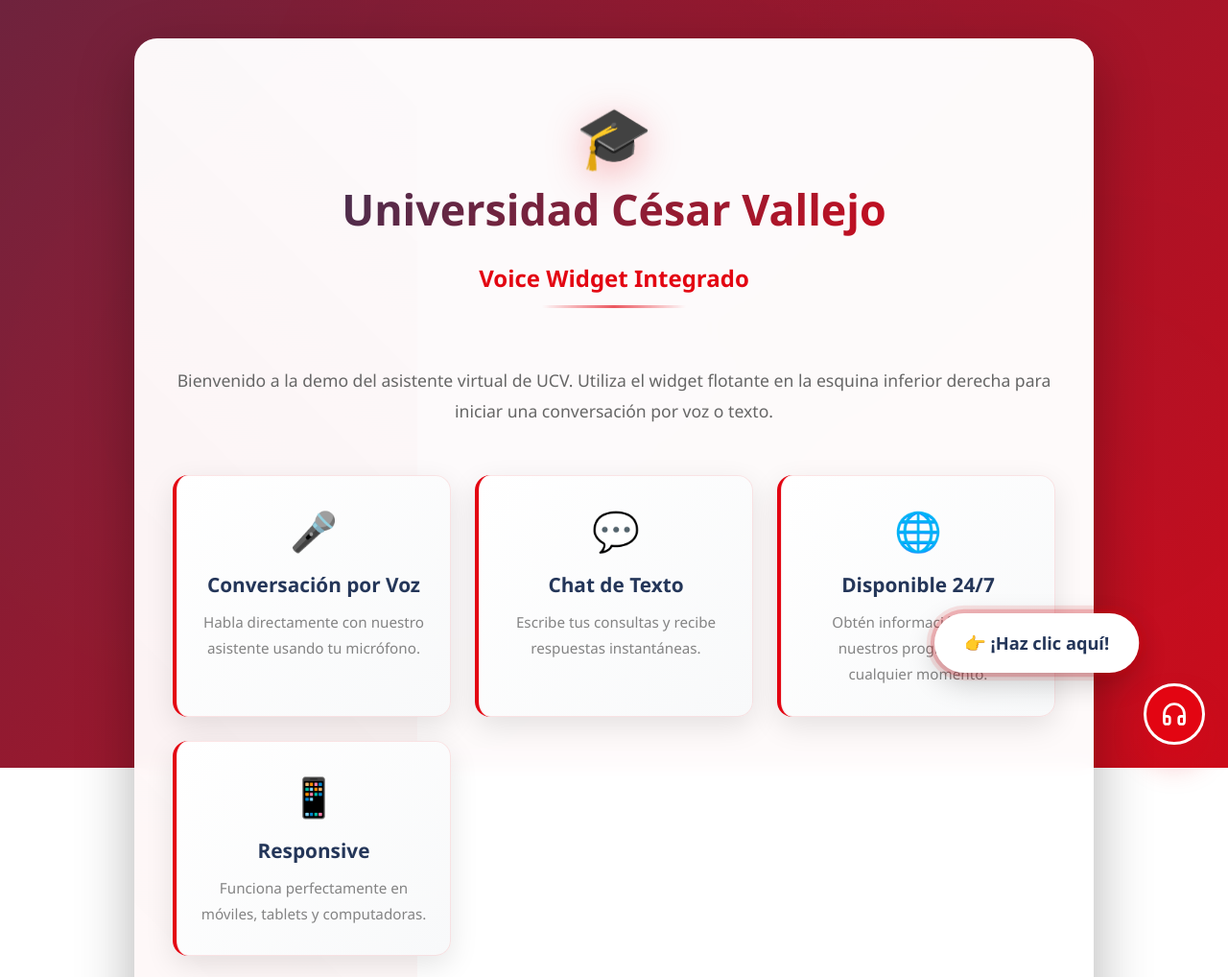
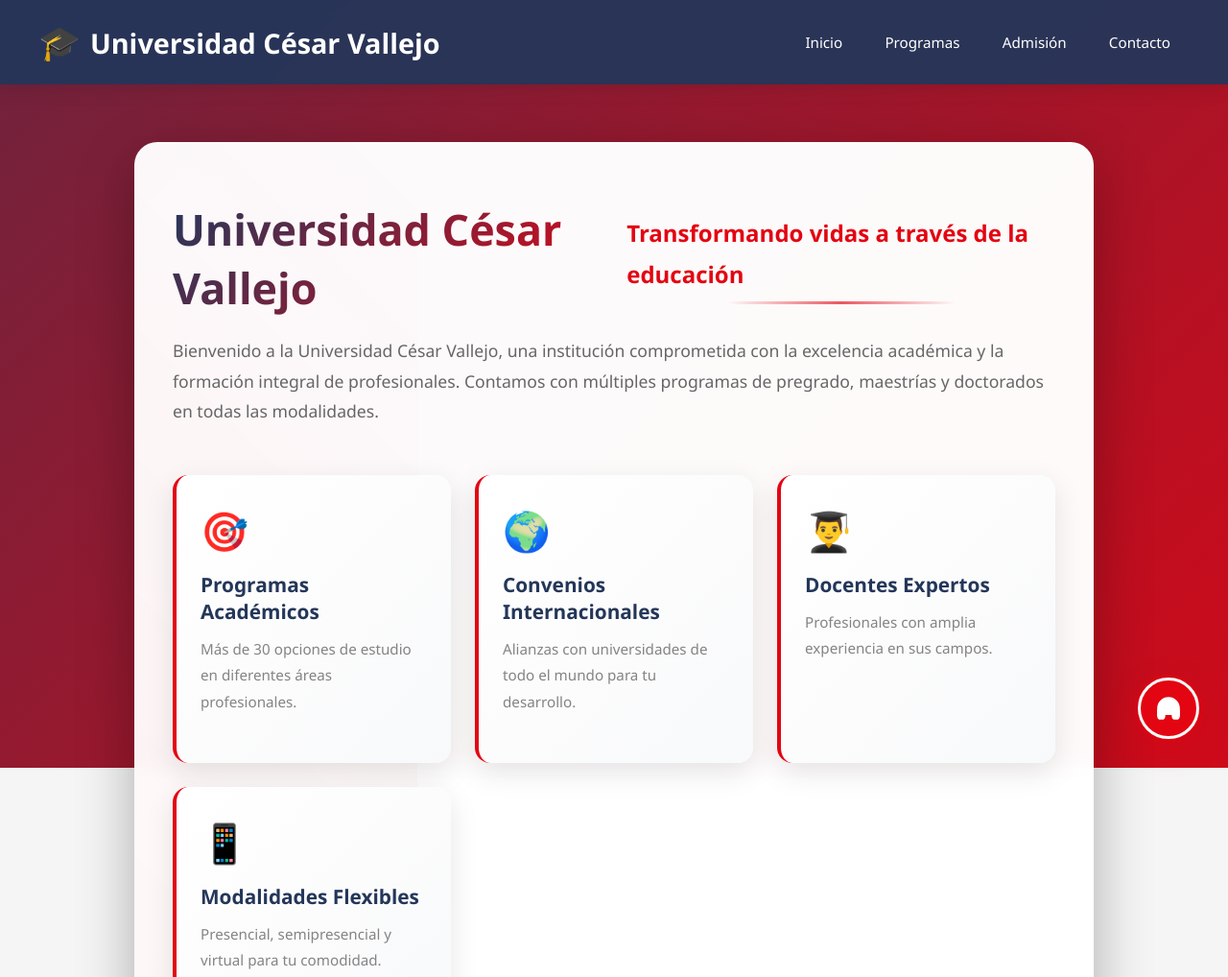
Before and after one commit to ferminarias/UCesarVallejos, a website built with Vite: page index.html in a window 1280 px wide. Shown: the top 1018 px of the page at 96% size. Built offline with nearby package versions, Linux system fonts and the light colour scheme; files whose address does not match are found by name.

Commit message:
Update index.html

```diff
--- a/index.html
+++ b/index.html
@@ -3,11 +3,8 @@
 <head>
     <meta charset="UTF-8">
     <meta name="viewport" content="width=device-width, initial-scale=1.0">
-    <title>Universidad César Vallejo - Voice Widget Demo</title>
-
-    <!-- AOS (Animate On Scroll) -->
+    <title>Universidad César Vallejo</title>
     <link href="https://unpkg.com/aos@2.3.1/dist/aos.css" rel="stylesheet">
-
     <style>
         * {
             margin: 0;
@@ -22,7 +19,7 @@
         body {
             font-family: 'Segoe UI', Tahoma, Geneva, Verdana, sans-serif;
             overflow-x: hidden;
-            position: relative;
+            background: #f5f5f5;
         }
 
         /* 🎬 PARALLAX BACKGROUND */
@@ -38,44 +35,80 @@
             animation: gradientShift 15s ease infinite;
         }
 
-        .parallax-layer-1,
-        .parallax-layer-2 {
-            position: absolute;
-            width: 100%;
-            height: 100%;
-            opacity: 0.1;
+        @keyframes gradientShift {
+            0%, 100% { background-position: 0% 50%; }
+            50% { background-position: 100% 50%; }
         }
 
-        .parallax-layer-1 {
-            background:
-                radial-gradient(circle at 20% 50%, rgba(255,255,255,0.1) 0%, transparent 50%),
-                radial-gradient(circle at 80% 80%, rgba(255,255,255,0.1) 0%, transparent 50%);
-            transform: translateZ(-100px) scale(2);
+        /* HEADER */
+        header {
+            background: rgba(36, 54, 89, 0.95);
+            backdrop-filter: blur(10px);
+            padding: 20px 40px;
+            position: sticky;
+            top: 0;
+            z-index: 100;
+            box-shadow: 0 4px 20px rgba(0, 0, 0, 0.1);
         }
 
-        .parallax-layer-2 {
-            background:
-                radial-gradient(circle at 50% 20%, rgba(227,5,18,0.2) 0%, transparent 50%),
-                radial-gradient(circle at 90% 60%, rgba(36,54,89,0.2) 0%, transparent 50%);
-            transform: translateZ(-50px) scale(1.5);
+        .header-content {
+            max-width: 1200px;
+            margin: 0 auto;
+            display: flex;
+            justify-content: space-between;
+            align-items: center;
         }
 
-        @keyframes gradientShift {
-            0%, 100% {
-                background-position: 0% 50%;
-            }
-            50% {
-                background-position: 100% 50%;
-            }
+        .logo {
+            font-size: 1.8rem;
+            font-weight: 700;
+            color: white;
+            display: flex;
+            align-items: center;
+            gap: 10px;
         }
 
-        /* MAIN CONTAINER */
+        .logo-icon {
+            font-size: 2.2rem;
+            animation: float 3s ease-in-out infinite;
+        }
+
+        @keyframes float {
+            0%, 100% { transform: translateY(0px); }
+            50% { transform: translateY(-10px); }
+        }
+
+        nav a {
+            color: white;
+            text-decoration: none;
+            margin: 0 20px;
+            font-size: 0.95rem;
+            transition: color 0.3s ease;
+            position: relative;
+        }
+
+        nav a::after {
+            content: '';
+            position: absolute;
+            bottom: -5px;
+            left: 0;
+            width: 0;
+            height: 2px;
+            background: #e30512;
+            transition: width 0.3s ease;
+        }
+
+        nav a:hover::after {
+            width: 100%;
+        }
+
+        /* MAIN CONTENT */
         .main-wrapper {
             min-height: 100vh;
             display: flex;
             align-items: center;
             justify-content: center;
-            padding: 40px 20px;
+            padding: 60px 20px;
             position: relative;
         }
 
@@ -83,17 +116,12 @@
             background: rgba(255, 255, 255, 0.98);
             backdrop-filter: blur(10px);
             border-radius: 24px;
-            box-shadow:
-                0 20px 60px rgba(0, 0, 0, 0.3),
-                0 0 0 1px rgba(255, 255, 255, 0.2) inset;
+            box-shadow: 0 20px 60px rgba(0, 0, 0, 0.3);
             padding: 60px 40px;
             max-width: 1000px;
             width: 100%;
-            text-align: center;
             position: relative;
             overflow: hidden;
-            transform-style: preserve-3d;
-            transition: transform 0.3s ease;
         }
 
         .container::before {
@@ -103,7 +131,7 @@
             left: 0;
             width: 100%;
             height: 100%;
-            background: linear-gradient(45deg, transparent 0%, rgba(227,5,18,0.03) 50%, transparent 100%);
+            background: linear-gradient(45deg, transparent 0%, rgba(227, 5, 18, 0.03) 50%, transparent 100%);
             animation: shimmer 3s ease-in-out infinite;
             pointer-events: none;
         }
@@ -113,33 +141,10 @@
             50% { transform: translateX(100%); }
         }
 
-        /* ✨ ANIMATED LOGO */
-        .logo {
-            margin-bottom: 40px;
-            position: relative;
-        }
-
-        .logo-icon {
-            font-size: 4rem;
-            display: inline-block;
-            animation: float 3s ease-in-out infinite;
-            filter: drop-shadow(0 10px 20px rgba(227,5,18,0.3));
-        }
-
-        @keyframes float {
-            0%, 100% {
-                transform: translateY(0px) rotate(0deg);
-            }
-            50% {
-                transform: translateY(-15px) rotate(5deg);
-            }
-        }
-
         h1 {
             color: #243659;
             font-size: 2.8rem;
             margin-bottom: 20px;
-            font-weight: 700;
             background: linear-gradient(135deg, #243659, #e30512);
             -webkit-background-clip: text;
             -webkit-text-fill-color: transparent;
@@ -183,15 +188,19 @@
             font-size: 1.1rem;
             line-height: 1.8;
             margin-bottom: 20px;
+            position: relative;
+            z-index: 1;
         }
 
-        /* 🌊 FEATURES GRID WITH HOVER EFFECTS */
+        /* FEATURES GRID */
         .features {
             display: grid;
             grid-template-columns: repeat(auto-fit, minmax(240px, 1fr));
             gap: 25px;
             margin-top: 50px;
             margin-bottom: 50px;
+            position: relative;
+            z-index: 1;
         }
 
         .feature {
@@ -203,9 +212,7 @@
             overflow: hidden;
             cursor: pointer;
             transition: all 0.4s cubic-bezier(0.175, 0.885, 0.32, 1.275);
-            box-shadow:
-                0 10px 30px rgba(0,0,0,0.1),
-                0 0 0 1px rgba(227,5,18,0.1) inset;
+            box-shadow: 0 10px 30px rgba(0, 0, 0, 0.1);
         }
 
         .feature::before {
@@ -215,7 +222,7 @@
             left: -100%;
             width: 100%;
             height: 100%;
-            background: linear-gradient(90deg, transparent, rgba(227,5,18,0.1), transparent);
+            background: linear-gradient(90deg, transparent, rgba(227, 5, 18, 0.1), transparent);
             transition: left 0.5s ease;
         }
 
@@ -225,9 +232,7 @@
 
         .feature:hover {
             transform: translateY(-10px) scale(1.02);
-            box-shadow:
-                0 20px 50px rgba(227,5,18,0.2),
-                0 0 0 2px rgba(227,5,18,0.3) inset;
+            box-shadow: 0 20px 50px rgba(227, 5, 18, 0.2);
             border-left-width: 6px;
         }
 
@@ -256,7 +261,6 @@
 
         .feature p {
             font-size: 0.95rem;
-            margin: 0;
             opacity: 0.8;
             transition: opacity 0.3s ease;
         }
@@ -265,7 +269,7 @@
             opacity: 1;
         }
 
-        /* ⚡ CTA WITH RIPPLE EFFECT */
+        /* CTA BUTTON */
         .cta {
             margin-top: 50px;
             padding: 35px 30px;
@@ -276,12 +280,13 @@
             overflow: hidden;
             cursor: pointer;
             transition: transform 0.3s ease, box-shadow 0.3s ease;
-            box-shadow: 0 15px 40px rgba(227,5,18,0.3);
+            box-shadow: 0 15px 40px rgba(227, 5, 18, 0.3);
+            z-index: 1;
         }
 
         .cta:hover {
             transform: translateY(-5px);
-            box-shadow: 0 25px 60px rgba(227,5,18,0.4);
+            box-shadow: 0 25px 60px rgba(227, 5, 18, 0.4);
         }
 
         .cta::before {
@@ -292,7 +297,7 @@
             width: 0;
             height: 0;
             border-radius: 50%;
-            background: rgba(255,255,255,0.2);
+            background: rgba(255, 255, 255, 0.2);
             transform: translate(-50%, -50%);
             transition: width 0.6s ease, height 0.6s ease;
         }
@@ -317,65 +322,7 @@
             font-size: 1.05rem;
         }
 
-        /* 📱 WIDGET INDICATOR WITH PULSE */
-        .widget-indicator {
-            position: fixed;
-            bottom: 100px;
-            right: 100px;
-            background: white;
-            padding: 18px 30px;
-            border-radius: 50px;
-            box-shadow:
-                0 10px 30px rgba(0, 0, 0, 0.2),
-                0 0 0 4px rgba(227,5,18,0.2),
-                0 0 0 8px rgba(227,5,18,0.1);
-            font-weight: 700;
-            color: #243659;
-            animation: pulseIndicator 2s ease infinite;
-            pointer-events: none;
-            z-index: 999;
-            font-size: 1.1rem;
-        }
-
-        .widget-indicator::before {
-            content: '';
-            position: absolute;
-            top: 50%;
-            left: 50%;
-            transform: translate(-50%, -50%);
-            width: 100%;
-            height: 100%;
-            border-radius: 50px;
-            background: rgba(227,5,18,0.2);
-            animation: ripple 2s ease infinite;
-        }
-
-        @keyframes pulseIndicator {
-            0%, 100% {
-                transform: scale(1) translateX(0);
-            }
-            25% {
-                transform: scale(1.05) translateX(-5px);
-            }
-            75% {
-                transform: scale(1.05) translateX(5px);
-            }
-        }
-
-        @keyframes ripple {
-            0% {
-                width: 100%;
-                height: 100%;
-                opacity: 0.5;
-            }
-            100% {
-                width: 200%;
-                height: 200%;
-                opacity: 0;
-            }
-        }
-
-        /* 🎨 SCROLL PROGRESS BAR */
+        /* SCROLL PROGRESS BAR */
         .scroll-progress {
             position: fixed;
             top: 0;
@@ -385,7 +332,47 @@
             background: linear-gradient(90deg, #243659, #e30512);
             z-index: 9999;
             transition: width 0.1s ease;
-            box-shadow: 0 2px 10px rgba(227,5,18,0.5);
+            box-shadow: 0 2px 10px rgba(227, 5, 18, 0.5);
+        }
+
+        /* VOICE WIDGET BUTTON */
+        .voice-widget-fab {
+            position: fixed;
+            bottom: 30px;
+            right: 30px;
+            width: 60px;
+            height: 60px;
+            background: linear-gradient(135deg, #e30512, #b30410);
+            border: none;
+            border-radius: 50%;
+            cursor: pointer;
+            display: flex;
+            align-items: center;
+            justify-content: center;
+            box-shadow: 0 10px 30px rgba(227, 5, 18, 0.4);
+            z-index: 1000;
+            transition: all 0.3s ease;
+            animation: pulse-fab 2s ease-in-out infinite;
+        }
+
+        .voice-widget-fab:hover {
+            transform: scale(1.1);
+            box-shadow: 0 15px 40px rgba(227, 5, 18, 0.6);
+        }
+
+        @keyframes pulse-fab {
+            0%, 100% {
+                box-shadow: 0 10px 30px rgba(227, 5, 18, 0.4), 0 0 0 0 rgba(227, 5, 18, 0.7);
+            }
+            50% {
+                box-shadow: 0 10px 30px rgba(227, 5, 18, 0.4), 0 0 0 10px rgba(227, 5, 18, 0);
+            }
+        }
+
+        .voice-widget-fab svg {
+            width: 32px;
+            height: 32px;
+            fill: white;
         }
 
         /* RESPONSIVE */
@@ -407,113 +394,116 @@
                 gap: 20px;
             }
 
-            .widget-indicator {
-                display: none;
+            header {
+                padding: 15px 20px;
             }
 
-            .logo-icon {
-                font-size: 3rem;
-            }
-        }
-
-        @media (max-width: 480px) {
-            h1 {
-                font-size: 1.8rem;
+            .header-content {
+                flex-direction: column;
+                gap: 15px;
             }
 
-            .cta h2 {
-                font-size: 1.4rem;
+            nav {
+                display: flex;
+                flex-wrap: wrap;
+                justify-content: center;
+                gap: 10px;
+            }
+
+            nav a {
+                margin: 0 10px;
+                font-size: 0.85rem;
             }
         }
     </style>
-
-    <!-- VOICE WIDGET CSS -->
-    <link rel="stylesheet" href="/assets/css/voice-widget.css">
 </head>
 <body>
 
-    <!-- 🌈 Parallax Background -->
-    <div class="parallax-bg">
-        <div class="parallax-layer-1"></div>
-        <div class="parallax-layer-2"></div>
-    </div>
+    <!-- PARALLAX BACKGROUND -->
+    <div class="parallax-bg"></div>
 
-    <!-- 📊 Scroll Progress Bar -->
+    <!-- SCROLL PROGRESS BAR -->
     <div class="scroll-progress" id="scrollProgress"></div>
 
+    <!-- HEADER -->
+    <header>
+        <div class="header-content">
+            <div class="logo">
+                <span class="logo-icon">🎓</span>
+                <span>Universidad César Vallejo</span>
+            </div>
+            <nav>
+                <a href="#inicio">Inicio</a>
+                <a href="#programas">Programas</a>
+                <a href="#admisión">Admisión</a>
+                <a href="#contacto">Contacto</a>
+            </nav>
+        </div>
+    </header>
+
+    <!-- MAIN CONTENT -->
     <div class="main-wrapper">
         <div class="container" data-aos="zoom-in" data-aos-duration="1000">
             <div class="logo" data-aos="fade-down" data-aos-delay="200">
-                <div class="logo-icon">🎓</div>
                 <h1 data-aos="fade-up" data-aos-delay="400">Universidad César Vallejo</h1>
-                <p class="subtitle" data-aos="fade-up" data-aos-delay="600">Voice Widget Integrado</p>
+                <p class="subtitle" data-aos="fade-up" data-aos-delay="600">Transformando vidas a través de la educación</p>
             </div>
 
             <p data-aos="fade-up" data-aos-delay="800">
-                Bienvenido a la demo del asistente virtual de UCV. Utiliza el widget flotante
-                en la esquina inferior derecha para iniciar una conversación por voz o texto.
+                Bienvenido a la Universidad César Vallejo, una institución comprometida con la excelencia académica
+                y la formación integral de profesionales. Contamos con múltiples programas de pregrado, maestrías
+                y doctorados en todas las modalidades.
             </p>
 
             <div class="features">
                 <div class="feature" data-aos="fade-right" data-aos-delay="200">
-                    <div class="feature-icon">🎤</div>
-                    <h3>Conversación por Voz</h3>
-                    <p>Habla directamente con nuestro asistente usando tu micrófono.</p>
+                    <div class="feature-icon">🎯</div>
+                    <h3>Programas Académicos</h3>
+                    <p>Más de 30 opciones de estudio en diferentes áreas profesionales.</p>
                 </div>
 
                 <div class="feature" data-aos="fade-up" data-aos-delay="400">
-                    <div class="feature-icon">💬</div>
-                    <h3>Chat de Texto</h3>
-                    <p>Escribe tus consultas y recibe respuestas instantáneas.</p>
+                    <div class="feature-icon">🌍</div>
+                    <h3>Convenios Internacionales</h3>
+                    <p>Alianzas con universidades de todo el mundo para tu desarrollo.</p>
                 </div>
 
                 <div class="feature" data-aos="fade-left" data-aos-delay="600">
-                    <div class="feature-icon">🌐</div>
-                    <h3>Disponible 24/7</h3>
-                    <p>Obtén información sobre nuestros programas en cualquier momento.</p>
+                    <div class="feature-icon">👨‍🎓</div>
+                    <h3>Docentes Expertos</h3>
+                    <p>Profesionales con amplia experiencia en sus campos.</p>
                 </div>
 
                 <div class="feature" data-aos="fade-up" data-aos-delay="800">
                     <div class="feature-icon">📱</div>
-                    <h3>Responsive</h3>
-                    <p>Funciona perfectamente en móviles, tablets y computadoras.</p>
+                    <h3>Modalidades Flexibles</h3>
+                    <p>Presencial, semipresencial y virtual para tu comodidad.</p>
                 </div>
             </div>
 
             <div class="cta" data-aos="zoom-in" data-aos-delay="1000">
-                <h2>¿Listo para comenzar?</h2>
+                <h2>¿Listo para transformar tu futuro?</h2>
                 <p>
-                    Haz clic en el botón rojo flotante para abrir el asistente virtual.
-                    Puedes hacer preguntas sobre nuestras carreras, proceso de admisión,
-                    becas y más.
+                    Únete a miles de estudiantes que ya forman parte de la comunidad UCV.
+                    Haz clic en el botón de voz para obtener más información sobre nuestros programas.
                 </p>
             </div>
         </div>
     </div>
 
-    <!-- Widget Indicator -->
-    <div class="widget-indicator">
-        👉 ¡Haz clic aquí!
-    </div>
-
-    <!-- ========================================== -->
-    <!-- VOICE WIDGET - INICIO                      -->
-    <!-- ========================================== -->
-
-    <!-- El widget se renderizará aquí automáticamente -->
+    <!-- VOICE WIDGET ROOT (se renderizará aquí) -->
     <div id="voice-widget-root"></div>
 
-    <!-- Script del widget (procesado por Vite) -->
+    <!-- VOICE WIDGET CSS -->
+    <link rel="stylesheet" href="/assets/css/voice-widget.css">
+
+    <!-- AOS LIBRARY -->
+    <script src="https://unpkg.com/aos@2.3.1/dist/aos.js"></script>
+
+    <!-- VOICE WIDGET SCRIPT -->
     <script type="module" src="/src/voice-widget/main.js"></script>
 
-    <!-- ========================================== -->
-    <!-- VOICE WIDGET - FIN                         -->
-    <!-- ========================================== -->
-
-    <!-- AOS Library -->
-    <script src="https://unpkg.com/aos@2.3.1/dist/aos.js"></script>
-
-    <!-- ✨ Animation & Interaction Scripts -->
+    <!-- ANIMATIONS & INTERACTIONS -->
     <script>
         // Initialize AOS
         AOS.init({
@@ -524,7 +514,7 @@
             offset: 100
         });
 
-        // 📊 Scroll Progress Bar
+        // Scroll Progress Bar
         window.addEventListener('scroll', () => {
             const scrollProgress = document.getElementById('scrollProgress');
             const scrollTop = window.pageYOffset || document.documentElement.scrollTop;
@@ -533,123 +523,32 @@
             scrollProgress.style.width = scrollPercentage + '%';
         });
 
-        // 🎬 Parallax Effect on Mouse Move
-        document.addEventListener('mousemove', (e) => {
-            const moveX = (e.clientX - window.innerWidth / 2) * 0.01;
-            const moveY = (e.clientY - window.innerHeight / 2) * 0.01;
+        // Voice Widget Button Click (el widget se crea automáticamente)
+        // No necesita configuración manual
 
-            const layer1 = document.querySelector('.parallax-layer-1');
-            const layer2 = document.querySelector('.parallax-layer-2');
-
-            if (layer1) {
-                layer1.style.transform = `translate(${moveX}px, ${moveY}px)`;
-            }
-            if (layer2) {
-                layer2.style.transform = `translate(${moveX * 0.5}px, ${moveY * 0.5}px)`;
-            }
-        });
-
-        // 🌊 Smooth Scroll for Internal Links
+        // Smooth Scroll for Links
         document.querySelectorAll('a[href^="#"]').forEach(anchor => {
             anchor.addEventListener('click', function (e) {
                 e.preventDefault();
                 const target = document.querySelector(this.getAttribute('href'));
                 if (target) {
-                    target.scrollIntoView({
-                        behavior: 'smooth',
-                        block: 'start'
-                    });
+                    target.scrollIntoView({ behavior: 'smooth', block: 'start' });
                 }
             });
         });
 
-        // ⚡ Container 3D Tilt Effect
-        const container = document.querySelector('.container');
-        if (container) {
-            container.addEventListener('mousemove', (e) => {
-                const rect = container.getBoundingClientRect();
-                const x = e.clientX - rect.left;
-                const y = e.clientY - rect.top;
+        // Parallax Effect on Mouse Move
+        document.addEventListener('mousemove', (e) => {
+            const moveX = (e.clientX - window.innerWidth / 2) * 0.01;
+            const moveY = (e.clientY - window.innerHeight / 2) * 0.01;
 
-                const centerX = rect.width / 2;
-                const centerY = rect.height / 2;
-
-                const rotateX = (y - centerY) / 20;
-                const rotateY = (centerX - x) / 20;
-
-                container.style.transform = `
-                    perspective(1000px)
-                    rotateX(${rotateX}deg)
-                    rotateY(${rotateY}deg)
-                    scale3d(1.01, 1.01, 1.01)
-                `;
-            });
-
-            container.addEventListener('mouseleave', () => {
-                container.style.transform = 'perspective(1000px) rotateX(0) rotateY(0) scale3d(1, 1, 1)';
-            });
-        }
-
-        // 🎨 Feature Cards Ripple Effect
-        document.querySelectorAll('.feature, .cta').forEach(card => {
-            card.addEventListener('click', function(e) {
-                const ripple = document.createElement('span');
-                const rect = this.getBoundingClientRect();
-                const size = Math.max(rect.width, rect.height);
-                const x = e.clientX - rect.left - size / 2;
-                const y = e.clientY - rect.top - size / 2;
-
-                ripple.style.width = ripple.style.height = size + 'px';
-                ripple.style.left = x + 'px';
-                ripple.style.top = y + 'px';
-                ripple.style.position = 'absolute';
-                ripple.style.borderRadius = '50%';
-                ripple.style.background = 'rgba(227, 5, 18, 0.3)';
-                ripple.style.transform = 'scale(0)';
-                ripple.style.animation = 'rippleEffect 0.6s ease-out';
-                ripple.style.pointerEvents = 'none';
-
-                this.appendChild(ripple);
-
-                setTimeout(() => ripple.remove(), 600);
-            });
+            const parallaxBg = document.querySelector('.parallax-bg');
+            if (parallaxBg) {
+                parallaxBg.style.transform = `translate(${moveX}px, ${moveY}px)`;
+            }
         });
 
-        // Add ripple animation
-        const style = document.createElement('style');
-        style.textContent = `
-            @keyframes rippleEffect {
-                to {
-                    transform: scale(4);
-                    opacity: 0;
-                }
-            }
-        `;
-        document.head.appendChild(style);
-
-        // 🌟 Logo Icon Animation on Click
-        const logoIcon = document.querySelector('.logo-icon');
-        if (logoIcon) {
-            logoIcon.addEventListener('click', () => {
-                logoIcon.style.animation = 'none';
-                setTimeout(() => {
-                    logoIcon.style.animation = 'float 3s ease-in-out infinite';
-                }, 10);
-            });
-        }
-
-        // 📱 Hide Indicator After 10 Seconds
-        setTimeout(() => {
-            const indicator = document.querySelector('.widget-indicator');
-            if (indicator) {
-                indicator.style.transition = 'opacity 1s ease, transform 1s ease';
-                indicator.style.opacity = '0';
-                indicator.style.transform = 'translateX(100px)';
-                setTimeout(() => indicator.remove(), 1000);
-            }
-        }, 10000);
-
-        // Performance: Reduce animations on low-end devices
+        // Reduce Motion Support
         if (window.matchMedia('(prefers-reduced-motion: reduce)').matches) {
             document.querySelectorAll('*').forEach(el => {
                 el.style.animation = 'none';
```
